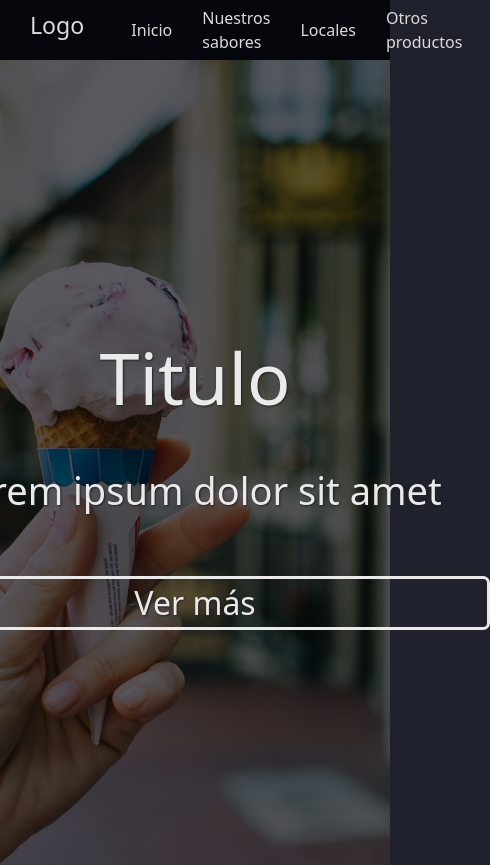
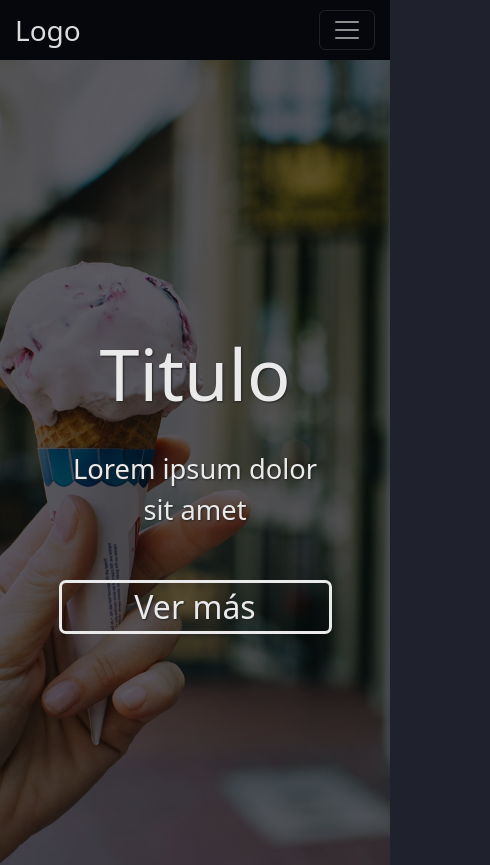
Before and after one commit to MScrimaglia/heladeria_Scrimaglia, a plain HTML site: page index.html in a window 390 px wide. Shown: the top 865 px of the page, 490 px wide, since content can reach past the window. Drawn offline with nearby package versions, Linux system fonts and the light colour scheme.

Commit message:
responsive nav and index

```diff
--- a/index.html
+++ b/index.html
@@ -17,14 +17,21 @@
 
     <header>
         <!-- Logo y barra de navegacion -->
-        <h3><a class="logo" href="index.html">Logo</a></h3>
-        <nav class="navBar">
-            <ul class="nav__ul">
-                <li class="nav__li"><a class="nav__a" href="index.html">Inicio</a></li>
-                <li class="nav__li"><a class="nav__a" href="./pages/sabores.html">Nuestros sabores</a></li>
-                <li class="nav__li"><a class="nav__a" href="./pages/locales.html">Locales</a></li>
-                <li class="nav__li"><a class="nav__a" href="./pages/productos.html">Otros productos</a></li>
-            </ul>
+        <nav class="navbar navbar-expand-lg navbar-dark bg-dark p-0">
+            <div class="container-fluid p-0 h-100">
+                <a href="#" class="navbar-brand">Logo</a>
+                <button type="button" class="navbar-toggler" data-bs-toggle="collapse" data-bs-target="#navbarCollapse">
+                    <span class="navbar-toggler-icon"></span>
+                </button>
+                <div class="collapse navbar-collapse" id="navbarCollapse">
+                    <div class="navbar-nav ms-auto">
+                        <a href="#" class="nav-item nav-link px-3 nav__li">Inicio</a>
+                        <a href="#" class="nav-item nav-link px-3 nav__li">Nuestros sabores</a>
+                        <a href="#" class="nav-item nav-link px-3 nav__li">Locales</a>
+                        <a href="#" class="nav-item nav-link px-3 nav__li">Otros productos</a>
+                    </div>
+                </div>
+            </div>
         </nav>
     </header>
 
--- a/style/style.css
+++ b/style/style.css
@@ -11,26 +11,12 @@ body {
     color: antiquewhite;
 }
 
-header {
-    background-color: #06070d;
-    height: 60px;
-    display: flex;
-    justify-content: space-between;
-    align-items: center;
-    padding:  0 30px;
-    }
-
 .navBar {
     height: 100%;
     display: flex;
 }
 
 .logo {
-    text-decoration: none;
-    color: rgb(220, 220, 220);
-}
-
-.logo:hover {
     text-decoration: none;
     color: rgb(220, 220, 220);
 }
@@ -54,6 +40,12 @@ header {
 }
 
 .nav__li:hover > .nav__a{
+    color: #06070d;
+    text-decoration: none;
+    transition: 200ms;
+}
+
+.nav-item:hover {
     color: #06070d;
     text-decoration: none;
     transition: 200ms;
@@ -545,10 +537,31 @@ header {
     background-repeat: no-repeat;
 }
 
-.local_mapa {
-    background-color: #8d7404;
-    grid-row: 2/3;
-    grid-column: 2/3;
+.navbar-collapse, .navbar {
+    height: 60px;
+}
+
+.navbar .container-fluid {
+    background-color: #06070d;
+}
+
+.nav-item {
+    color: rgb(220, 220, 220);
+    height: 50px;
+}
+
+.navbar-brand {
+    color: rgb(220, 220, 220);
+    font-size: 28px;
+    margin-left: 30px;
+}
+
+.navbar-nav {
+    background-color: #06070d;
+}
+
+.navbar-toggler {
+    margin-right: 15px;
 }
 
 @media (max-width: 768px) {
@@ -591,15 +604,15 @@ header {
     }
 
     .seemore{
-        width: 70vh;
+        width: 70vw;
     }
 
     .main_description{
-        width: 70vh;
+        width: 70vw;
+        font-size: 7vw;
     }
 
     .subtitle_subtext {
-
         font-size: 4vw;
     }
 
@@ -610,4 +623,16 @@ header {
     .seemore_subtext {
         font-size: 2vw;
     }
+
+    .navbar-brand {
+        margin-left: 15px;
+    }
+
+    .navbar-toggler {
+        margin-right: 15px;
+    }
+
+    .presentation__text {
+        margin: 0;
+    }
 }
```
Also changed, not shown: pages/contacto.html (+15 -9 lines), pages/locales.html (+15 -8 lines), pages/productos.html (+15 -8 lines), pages/sabores.html (+15 -8 lines).
